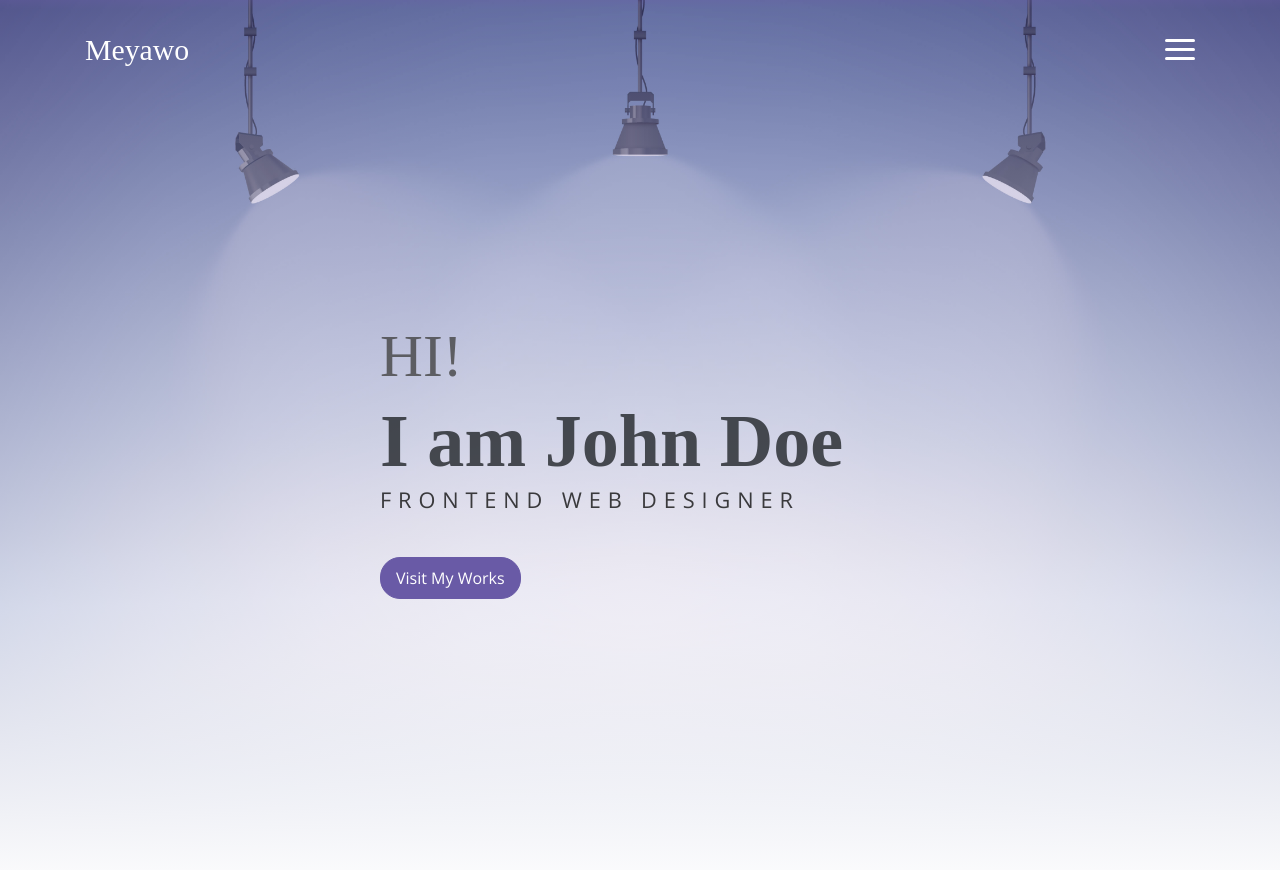
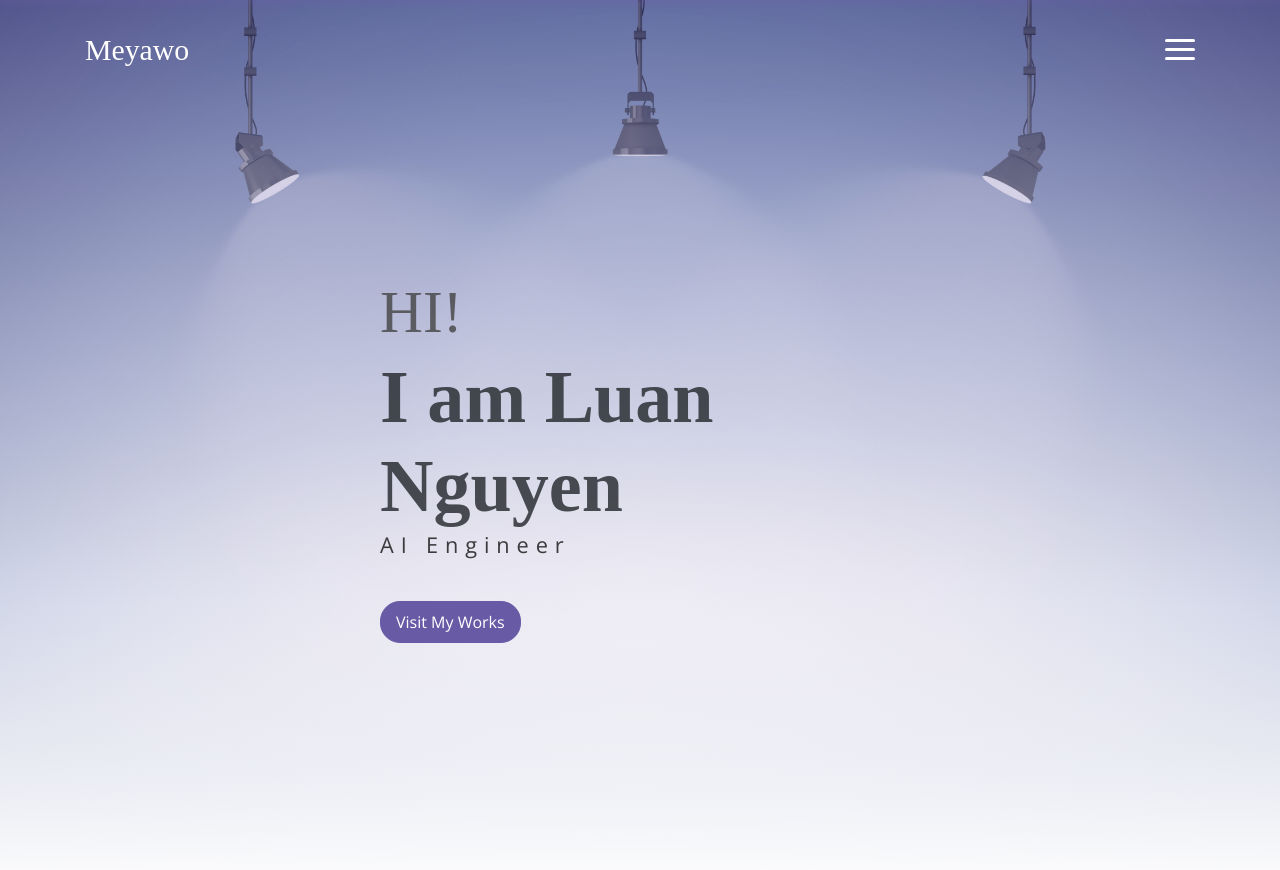
Before and after one commit to luannt0801/luannt0801.github.io, a Jekyll site: the page built from index.markdown, in a window 1280 px wide and 900 px high. Shown: the top 870 px of the window. Built offline with Jekyll 4.4.1, drawn with Linux system fonts in a browser that asks for light colours; some web fonts are replaced.

Commit message:
check Name

```diff
--- a/_layouts/home.html
+++ b/_layouts/home.html
@@ -5,7 +5,7 @@
     <meta name="viewport" content="width=device-width, initial-scale=1, shrink-to-fit=no">
     <meta name="description" content="Start your development with Meyawo landing page.">
     <meta name="author" content="Devcrud">
-    <title>Meyawo Landing page | Free Bootstrap 4.3.x landing page</title>
+    <title>Luan Nguyen's Blog| Welcome to my blog</title>
     <!-- font icons -->
     <link rel="stylesheet" href="assets/vendors/themify-icons/css/themify-icons.css">
     <!-- Bootstrap + Meyawo main styles -->
@@ -54,9 +54,9 @@
         <div class="header-content container">
             <h1 class="header-title">
                 <span class="up">HI!</span>
-                <span class="down">I am John Doe</span>
+                <span class="down">I am Luan Nguyen</span>
             </h1>
-            <p class="header-subtitle">FRONTEND WEB DESIGNER</p>
+            <p class="header-subtitle">AI Engineer</p>
 
             <button class="btn btn-primary">Visit My Works</button>
         </div>
@@ -69,7 +69,7 @@
             <!-- about wrapper -->
             <div class="about">
                 <div class="about-img-holder">
-                    <img src="assets/imgs/man.png" class="about-img" alt="Download free bootstrap 4 landing page, free boootstrap 4 templates, Download free bootstrap 4.1 landing page, free boootstrap 4.1.1 templates, meyawo Landing page">
+                    <img src="assets/imgs/luan-tn.jpg" class="about-img" alt="Download free bootstrap 4 landing page, free boootstrap 4 templates, Download free bootstrap 4.1 landing page, free boootstrap 4.1.1 templates, meyawo Landing page">
                 </div>
                 <div class="about-caption">
                     <p class="section-subtitle">Who Am I ?</p>
```
Also changed, not shown: assets/imgs/luan-tn.jpg (added).
